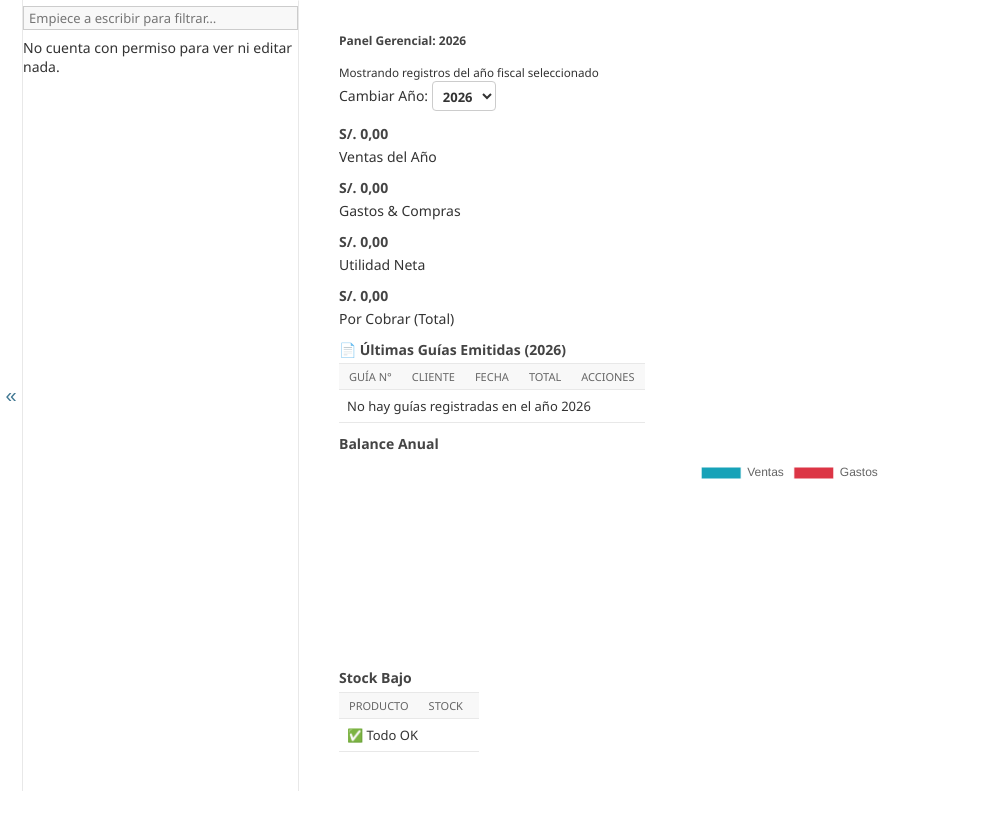
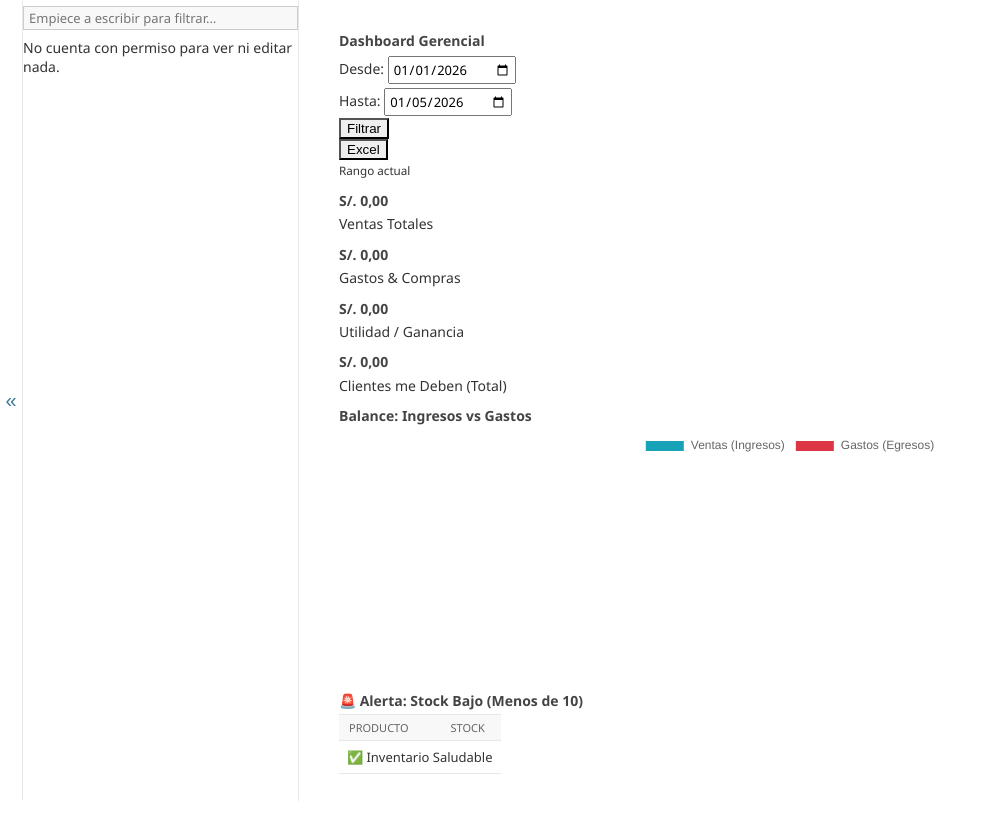
Before and after one commit to GaboXt28/SystemMym, a Django app: page / in a window 1280 px wide. Shown: the part 92-905 px from the top of the page, without its empty margins (0-991 px from the left). Before the commit the page ends 883 px from the top, so only its background shows below. Run offline with Django 5.2, Linux system fonts and the light colour scheme; the visitor is signed in with stand-in values (Sample User, id 1); data that the repository does not hold is empty.

Commit message:
volviendo a la version original

```diff
--- a/gestion/templates/gestion/dashboard.html
+++ b/gestion/templates/gestion/dashboard.html
@@ -1,195 +1,303 @@
 {% extends "admin/base_site.html" %}
+
 {% load static %}
 
+
+
 {% block content %}
+
 <div class="container-fluid">
 
+
+
     <div class="row mb-4">
+
         <div class="col-12">
-            <div class="card shadow-sm border-left-primary">
-                <div class="card-body d-flex justify-content-between align-items-center py-3">
 
-                    <div>
-                        <h4 class="m-0 text-dark font-weight-bold">
-                            <i class="fas fa-chart-pie text-primary mr-2"></i>
-                            Panel Gerencial: {{ anio_seleccionado }}
-                        </h4>
-                        <small class="text-muted">Mostrando registros del año fiscal seleccionado</small>
-                    </div>
+            <div class="card shadow-sm">
 
-                    <form method="get" class="form-inline">
-                        <label class="mr-2 font-weight-bold text-secondary">Cambiar Año:</label>
-                        <select name="anio" class="form-control bg-light border-primary" style="font-weight: bold;"
-                            onchange="this.form.submit()">
+                <div class="card-header bg-primary text-white">
 
-                            {% for anio in anios_disponibles %}
-                            <option value="{{ anio }}" {% if anio == anio_seleccionado %}selected{% endif %}>
-                                {{ anio }}
-                            </option>
-                            {% endfor %}
+                    <h3 class="card-title m-0"><i class="fas fa-chart-line"></i> Dashboard Gerencial</h3>
 
-                        </select>
+                </div>
+
+                <div class="card-body">
+
+                    <form method="get" class="row align-items-end">
+
+                        <div class="col-md-3">
+
+                            <label class="font-weight-bold">Desde:</label>
+
+                            <input type="date" name="fecha_inicio" class="form-control" value="{{ fecha_inicio }}">
+
+                        </div>
+
+
+
+                        <div class="col-md-3">
+
+                            <label class="font-weight-bold">Hasta:</label>
+
+                            <input type="date" name="fecha_fin" class="form-control" value="{{ fecha_fin }}">
+
+                        </div>
+
+
+
+                        <div class="col-md-2">
+
+                            <button type="submit" class="btn btn-info btn-block">
+
+                                <i class="fas fa-filter"></i> Filtrar
+
+                            </button>
+
+                        </div>
+
+
+
+                        <div class="col-md-2">
+
+                            <button type="submit" formaction="{% url 'exportar_excel' %}"
+
+                                class="btn btn-success btn-block">
+
+                                <i class="fas fa-file-excel"></i> Excel
+
+                            </button>
+
+                        </div>
+
+
+
+                        <div class="col-md-2 text-right">
+
+                            <small class="text-muted">Rango actual</small>
+
+                        </div>
+
                     </form>
 
                 </div>
+
             </div>
+
         </div>
+
     </div>
 
-    <div class="row">
-        <div class="col-lg-3 col-6">
-            <div class="small-box bg-info">
-                <div class="inner">
-                    <h3>S/. {{ total_ventas|floatformat:2 }}</h3>
-                    <p>Ventas del Año</p>
-                </div>
-                <div class="icon"><i class="fas fa-shopping-cart"></i></div>
-            </div>
-        </div>
-        <div class="col-lg-3 col-6">
-            <div class="small-box bg-danger">
-                <div class="inner">
-                    <h3>S/. {{ total_gastos|floatformat:2 }}</h3>
-                    <p>Gastos & Compras</p>
-                </div>
-                <div class="icon"><i class="fas fa-file-invoice-dollar"></i></div>
-            </div>
-        </div>
-        <div class="col-lg-3 col-6">
-            <div class="small-box bg-success">
-                <div class="inner">
-                    <h3>S/. {{ ganancia_neta|floatformat:2 }}</h3>
-                    <p>Utilidad Neta</p>
-                </div>
-                <div class="icon"><i class="fas fa-chart-line"></i></div>
-            </div>
-        </div>
-        <div class="col-lg-3 col-6">
-            <div class="small-box bg-warning">
-                <div class="inner">
-                    <h3>S/. {{ deuda_calle|floatformat:2 }}</h3>
-                    <p>Por Cobrar (Total)</p>
-                </div>
-                <div class="icon"><i class="fas fa-hand-holding-usd"></i></div>
-            </div>
-        </div>
-    </div>
+
 
     <div class="row">
 
-        <div class="col-lg-8">
-            <div class="card card-primary card-outline">
-                <div class="card-header border-0">
-                    <h3 class="card-title font-weight-bold">📄 Últimas Guías Emitidas ({{ anio_seleccionado }})</h3>
+        <div class="col-lg-3 col-6">
+
+            <div class="small-box bg-info">
+
+                <div class="inner">
+
+                    <h3>S/. {{ total_ventas|floatformat:2 }}</h3>
+
+                    <p>Ventas Totales</p>
+
                 </div>
-                <div class="card-body table-responsive p-0">
-                    <table class="table table-striped table-valign-middle">
-                        <thead>
-                            <tr>
-                                <th>Guía N°</th>
-                                <th>Cliente</th>
-                                <th>Fecha</th>
-                                <th>Total</th>
-                                <th class="text-right">Acciones</th>
-                            </tr>
-                        </thead>
-                        <tbody>
-                            {% for venta in ultimas_ventas %}
-                            <tr>
-                                <td class="font-weight-bold text-primary">{{ venta.numero_guia }}</td>
-                                <td>{{ venta.cliente.nombre_contacto }}</td>
-                                <td>{{ venta.fecha_emision|date:"d/m/Y" }}</td>
-                                <td class="text-success font-weight-bold">S/. {{ venta.total_venta }}</td>
-                                <td class="text-right">
-                                    <a href="{% url 'imprimir_guia' venta.id %}?ver=true" target="_blank"
-                                        class="btn btn-info btn-sm" title="Ver en Pantalla">
-                                        <i class="fas fa-eye"></i>
-                                    </a>
 
-                                    <a href="{% url 'imprimir_guia' venta.id %}" class="btn btn-secondary btn-sm"
-                                        title="Descargar PDF">
-                                        <i class="fas fa-download"></i>
-                                    </a>
-                                </td>
-                            </tr>
-                            {% empty %}
-                            <tr>
-                                <td colspan="5" class="text-center text-muted py-4">
-                                    No hay guías registradas en el año {{ anio_seleccionado }}
-                                </td>
-                            </tr>
-                            {% endfor %}
-                        </tbody>
-                    </table>
-                </div>
+                <div class="icon"><i class="fas fa-shopping-cart"></i></div>
+
             </div>
+
         </div>
 
-        <div class="col-lg-4">
+        <div class="col-lg-3 col-6">
 
-            <div class="card card-secondary card-outline">
-                <div class="card-header">
-                    <h3 class="card-title">Balance Anual</h3>
+            <div class="small-box bg-danger">
+
+                <div class="inner">
+
+                    <h3>S/. {{ total_gastos|floatformat:2 }}</h3>
+
+                    <p>Gastos & Compras</p>
+
                 </div>
-                <div class="card-body">
-                    <canvas id="balanceChart"
-                        style="min-height: 200px; height: 200px; max-height: 200px; max-width: 100%;"></canvas>
-                </div>
+
+                <div class="icon"><i class="fas fa-file-invoice-dollar"></i></div>
+
             </div>
 
-            <div class="card card-danger card-outline mt-3">
+        </div>
+
+        <div class="col-lg-3 col-6">
+
+            <div class="small-box bg-success">
+
+                <div class="inner">
+
+                    <h3>S/. {{ ganancia_neta|floatformat:2 }}</h3>
+
+                    <p>Utilidad / Ganancia</p>
+
+                </div>
+
+                <div class="icon"><i class="fas fa-chart-line"></i></div>
+
+            </div>
+
+        </div>
+
+        <div class="col-lg-3 col-6">
+
+            <div class="small-box bg-warning">
+
+                <div class="inner">
+
+                    <h3>S/. {{ deuda_calle|floatformat:2 }}</h3>
+
+                    <p>Clientes me Deben (Total)</p>
+
+                </div>
+
+                <div class="icon"><i class="fas fa-hand-holding-usd"></i></div>
+
+            </div>
+
+        </div>
+
+    </div>
+
+
+
+    <div class="row">
+
+
+
+        <div class="col-md-6">
+
+            <div class="card card-primary card-outline">
+
                 <div class="card-header">
-                    <h3 class="card-title">
-                        <i class="fas fa-exclamation-triangle text-danger mr-1"></i> Stock Bajo
-                    </h3>
+
+                    <h3 class="card-title">Balance: Ingresos vs Gastos</h3>
+
                 </div>
+
+                <div class="card-body">
+
+                    <canvas id="balanceChart"
+
+                        style="min-height: 250px; height: 250px; max-height: 250px; max-width: 100%;"></canvas>
+
+                </div>
+
+            </div>
+
+        </div>
+
+
+
+        <div class="col-md-6">
+
+            <div class="card card-danger card-outline">
+
+                <div class="card-header">
+
+                    <h3 class="card-title"><i class="fas fa-exclamation-triangle"></i> 🚨 Alerta: Stock Bajo (Menos de
+
+                        10)</h3>
+
+                </div>
+
                 <div class="card-body p-0">
-                    <table class="table table-sm">
+
+                    <table class="table table-striped">
+
                         <thead>
+
                             <tr>
+
                                 <th>Producto</th>
+
                                 <th style="width: 40px">Stock</th>
+
                             </tr>
+
                         </thead>
+
                         <tbody>
+
                             {% for prod in productos_bajo_stock %}
+
                             <tr>
+
                                 <td>{{ prod.nombre }}</td>
-                                <td><span class="badge bg-danger">{{ prod.stock_actual }}</span></td>
+
+                                <td><span class="badge bg-danger" style="font-size:1em;">{{ prod.stock_actual }}</span>
+
+                                </td>
+
                             </tr>
+
                             {% empty %}
+
                             <tr>
-                                <td colspan="2" class="text-center text-success py-3">✅ Todo OK</td>
+
+                                <td colspan="2" class="text-center text-success">✅ Inventario Saludable</td>
+
                             </tr>
+
                             {% endfor %}
+
                         </tbody>
+
                     </table>
+
                 </div>
+
             </div>
+
         </div>
+
     </div>
+
 </div>
 
+
+
 <script src="https://cdn.jsdelivr.net/npm/chart.js"></script>
+
 <script>
+
     var ctx = document.getElementById('balanceChart').getContext('2d');
+
     var myChart = new Chart(ctx, {
+
         type: 'doughnut',
+
         data: {
-            labels: ['Ventas', 'Gastos'],
+
+            labels: ['Ventas (Ingresos)', 'Gastos (Egresos)'],
+
             datasets: [{
+
                 data: [{{ total_ventas }}, {{ total_gastos }}],
+
         backgroundColor: ['#17a2b8', '#dc3545'],
-        borderWidth: 1
+
     }]
+
         },
+
     options: {
+
         responsive: true,
+
             maintainAspectRatio: false,
-                legend: {
-            position: 'bottom'
+
         }
-    }
+
     });
+
 </script>
+
 {% endblock %}
--- a/gestion/views.py
+++ b/gestion/views.py
@@ -1,114 +1,349 @@
 import openpyxl
-from openpyxl.styles import Font, PatternFill
+
+from openpyxl.styles import Font, PatternFill, Alignment, Border, Side
+
 from django.shortcuts import render, get_object_or_404
-from django.http import HttpResponse, JsonResponse
+
+from django.http import HttpResponse
+
 from django.template.loader import get_template
+
 from django.db.models import Sum
+
 from django.utils import timezone
-from datetime import datetime
+
+from datetime import datetime, timedelta
+
 from xhtml2pdf import pisa
-from .models import GuiaEntrega, Producto, Gasto, Cliente # <--- Confirmado que existen
+
+from .models import GuiaEntrega, Producto, Gasto, Cliente
+
 from django.contrib import admin
-from django.contrib.auth.decorators import login_required
+
+from django.contrib.auth.decorators import login_required # <--- IMPORTANTE: El candado
+
+from django.http import HttpResponse
+
+
 
 # --- VISTA 1: GENERADOR DE PDF ---
+
 def generar_pdf_guia(request, guia_id):
+
     guia = get_object_or_404(GuiaEntrega, pk=guia_id)
+
     detalles = guia.detalles.all()
+
     saldo_pendiente = guia.total_venta - guia.monto_cobrado
 
+
+
     context = {
+
         'guia': guia,
+
         'detalles': detalles,
+
         'saldo_pendiente': saldo_pendiente,
+
     }
 
+
+
     template_path = 'gestion/guia_pdf.html'
+
     response = HttpResponse(content_type='application/pdf')
 
-    tipo_visualizacion = 'inline' if request.GET.get('ver') == 'true' else 'attachment'
-    response['Content-Disposition'] = f'{tipo_visualizacion}; filename="Guia-{guia.numero_guia}.pdf"'
+    response['Content-Disposition'] = f'attachment; filename="Guia-{guia.numero_guia}.pdf"'
+
+
 
     template = get_template(template_path)
+
     html = template.render(context)
 
+
+
     pisa_status = pisa.CreatePDF(html, dest=response)
+
+
+
     if pisa_status.err:
-        return HttpResponse('Error generando PDF')
+
+        return HttpResponse('Tuvimos errores <pre>' + html + '</pre>')
+
     return response
 
-# --- VISTA 2: DASHBOARD GERENCIAL (A PRUEBA DE FALLOS) ---
-@login_required(login_url='/adminconfiguracion/login/')
+
+
+# --- VISTA 2: DASHBOARD GERENCIAL (PROTEGIDO) ---
+
+@login_required(login_url='/adminconfiguracion/login/') # <--- ESTO OBLIGA A CARGAR EL USUARIO Y MENÚ
+
 def dashboard_analiticas(request):
-    # 1. Detectar Año
-    anio_actual = timezone.now().year
-    try:
-        anio_seleccionado = int(request.GET.get('anio', anio_actual))
-    except ValueError:
-        anio_seleccionado = anio_actual
 
-    # 2. Consultar Datos (Usando los nombres exactos de tu models.py)
-    ventas = GuiaEntrega.objects.filter(fecha_emision__year=anio_seleccionado)
-    gastos = Gasto.objects.filter(fecha_emision__year=anio_seleccionado)
+    # 1. Definir fechas
 
-    # 3. Preparar lista de años (SEGURA)
-    fechas_disponibles = GuiaEntrega.objects.dates('fecha_emision', 'year', order='DESC')
-    # Convertimos a lista de enteros simple [2026, 2025]
-    lista_anios = [f.year for f in fechas_disponibles]
+    hoy = timezone.now().date()
 
-    if anio_seleccionado not in lista_anios:
-        lista_anios.insert(0, anio_seleccionado)
+    inicio_mes = hoy.replace(day=1)
 
-    # 4. Cálculos
+
+
+    fecha_inicio = request.GET.get('fecha_inicio', inicio_mes.strftime('%Y-%m-%d'))
+
+    fecha_fin = request.GET.get('fecha_fin', hoy.strftime('%Y-%m-%d'))
+
+
+
+    # 2. Filtrar
+
+    ventas = GuiaEntrega.objects.filter(fecha_emision__range=[fecha_inicio, fecha_fin])
+
+    gastos = Gasto.objects.filter(fecha_emision__range=[fecha_inicio, fecha_fin])
+
+
+
+    # 3. Calcular
+
     total_ventas = ventas.aggregate(total=Sum('total_venta'))['total'] or 0
+
     total_cobrado = ventas.aggregate(total=Sum('monto_cobrado'))['total'] or 0
+
     total_gastos = gastos.aggregate(total=Sum('monto'))['total'] or 0
 
-    # Deuda (Histórico global, no por año)
+
+
     deuda_calle = 0
+
     for g in GuiaEntrega.objects.exclude(estado_pago='PAGADO'):
+
         deuda_calle += (g.total_venta - g.monto_cobrado)
+
+
 
     ganancia_neta = total_ventas - total_gastos
 
-    # Productos bajo stock (Tu modelo dice 'stock_actual', así que esto está bien)
+
+
     productos_bajo_stock = Producto.objects.filter(stock_actual__lte=10).order_by('stock_actual')[:5]
 
-    ultimas_ventas = ventas.order_by('-fecha_emision', '-numero_guia')[:10]
+    ultimas_ventas = ventas.order_by('-fecha_emision')[:10]
 
-    # 5. Contexto
-    context = admin.site.each_context(request)
+
+
+    # 4. PREPARAR EL MENÚ LATERAL (Jazzmin lo necesita)
+
+    context = admin.site.each_context(request) # <--- Esto carga la barra lateral
+
+
+
     context.update({
+
         'total_ventas': total_ventas,
+
         'total_cobrado': total_cobrado,
+
         'total_gastos': total_gastos,
+
         'ganancia_neta': ganancia_neta,
+
         'deuda_calle': deuda_calle,
+
         'productos_bajo_stock': productos_bajo_stock,
+
         'ultimas_ventas': ultimas_ventas,
-        'anio_seleccionado': anio_seleccionado,
-        'anios_disponibles': lista_anios, # Enviamos la lista segura
+
+        'fecha_inicio': fecha_inicio,
+
+        'fecha_fin': fecha_fin,
+
     })
+
+
 
     return render(request, 'gestion/dashboard.html', context)
 
-# --- VISTA 3: API AUXILIARES ---
+# --- VISTA 3: EXPORTAR EXCEL (REPORTES) ---
+
+@login_required(login_url='/adminconfiguracion/login/')
+
+def exportar_reporte_excel(request):
+
+    # 1. Obtener filtros de la URL
+
+    hoy = timezone.now().date()
+
+    inicio_mes = hoy.replace(day=1)
+
+
+
+    fecha_inicio = request.GET.get('fecha_inicio', inicio_mes.strftime('%Y-%m-%d'))
+
+    fecha_fin = request.GET.get('fecha_fin', hoy.strftime('%Y-%m-%d'))
+
+
+
+    # 2. Consultar datos
+
+    ventas = GuiaEntrega.objects.filter(fecha_emision__range=[fecha_inicio, fecha_fin])
+
+    gastos = Gasto.objects.filter(fecha_emision__range=[fecha_inicio, fecha_fin])
+
+
+
+    # 3. Crear el libro de Excel
+
+    wb = openpyxl.Workbook()
+
+
+
+    # --- HOJA 1: RESUMEN Y VENTAS ---
+
+    ws = wb.active
+
+    ws.title = "Reporte Ventas"
+
+
+
+    # Estilos
+
+    header_font = Font(bold=True, color="FFFFFF")
+
+    header_fill = PatternFill(start_color="2c3e50", end_color="2c3e50", fill_type="solid")
+
+
+
+    # Título del Reporte
+
+    ws['A1'] = f"REPORTE DE MOVIMIENTOS: {fecha_inicio} al {fecha_fin}"
+
+    ws['A1'].font = Font(bold=True, size=14)
+
+    ws.merge_cells('A1:E1')
+
+
+
+    # Encabezados de Ventas
+
+    headers = ["Fecha", "Guía N°", "Cliente", "Estado", "Total (S/.)"]
+
+    ws.append([]) # Espacio
+
+    ws.append(headers)
+
+
+
+    # Pintar encabezados
+
+    for cell in ws[3]:
+
+        cell.fill = header_fill
+
+        cell.font = header_font
+
+
+
+    # Llenar datos de Ventas
+
+    total_ventas = 0
+
+    for v in ventas:
+
+        ws.append([
+
+            v.fecha_emision,
+
+            v.numero_guia,
+
+            v.cliente.nombre_contacto,
+
+            v.get_estado_pago_display(),
+
+            v.total_venta
+
+        ])
+
+        total_ventas += v.total_venta
+
+
+
+    # Total al final
+
+    ws.append(["", "", "", "TOTAL VENTAS:", total_ventas])
+
+    ws[f'E{ws.max_row}'].font = Font(bold=True)
+
+
+
+    # --- HOJA 2: GASTOS ---
+
+    ws2 = wb.create_sheet("Gastos")
+
+    ws2['A1'] = "DETALLE DE GASTOS Y COMPRAS"
+
+    ws2['A1'].font = Font(bold=True, size=14)
+
+
+
+    headers_gastos = ["Fecha", "Proveedor", "Descripción", "Categoría", "Estado", "Monto (S/.)"]
+
+    ws2.append([])
+
+    ws2.append(headers_gastos)
+
+
+
+    for cell in ws2[3]:
+
+        cell.fill = PatternFill(start_color="c0392b", end_color="c0392b", fill_type="solid")
+
+        cell.font = header_font
+
+
+
+    total_gastos = 0
+
+    for g in gastos:
+
+        ws2.append([
+
+            g.fecha_emision,
+
+            g.proveedor.razon_social,
+
+            g.descripcion,
+
+            g.get_categoria_display(),
+
+            g.get_estado_display(),
+
+            g.monto
+
+        ])
+
+        total_gastos += g.monto
+
+
+
+    ws2.append(["", "", "", "", "TOTAL GASTOS:", total_gastos])
+
+    ws2[f'F{ws2.max_row}'].font = Font(bold=True)
+
+
+
+    # 4. Preparar respuesta HTTP
+
+    response = HttpResponse(content_type='application/vnd.openxmlformats-officedocument.spreadsheetml.sheet')
+
+    response['Content-Disposition'] = f'attachment; filename=Reporte_MyM_{fecha_inicio}_{fecha_fin}.xlsx'
+
+
+
+    wb.save(response)
+
+    return response
+
 def health_check(request):
+
     return HttpResponse("OK")
-
-def obtener_direccion_cliente(request, cliente_id):
-    cliente = get_object_or_404(Cliente, id=cliente_id)
-    return JsonResponse({'direccion': cliente.direccion_principal}) # Corregido: en tu modelo es 'direccion_principal'
-
-# --- VISTA 4: EXCEL ---
-@login_required(login_url='/adminconfiguracion/login/')
-def exportar_reporte_excel(request):
-    # Lógica simplificada de Excel
-    response = HttpResponse(content_type='application/vnd.openxmlformats-officedocument.spreadsheetml.sheet')
-    response['Content-Disposition'] = 'attachment; filename=Reporte_MyM.xlsx'
-    wb = openpyxl.Workbook()
-    ws = wb.active
-    ws.title = "Resumen"
-    ws['A1'] = "Reporte generado exitosamente"
-    wb.save(response)
-    return response
```
